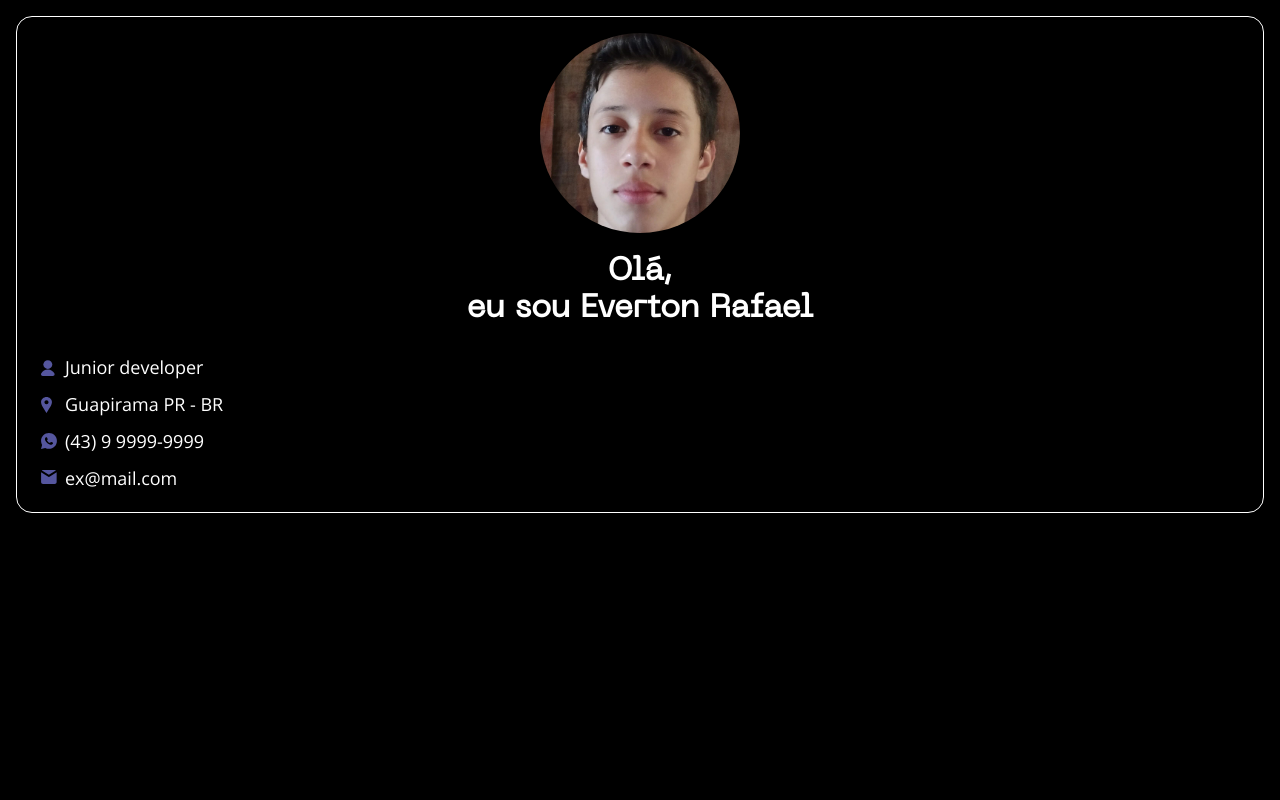
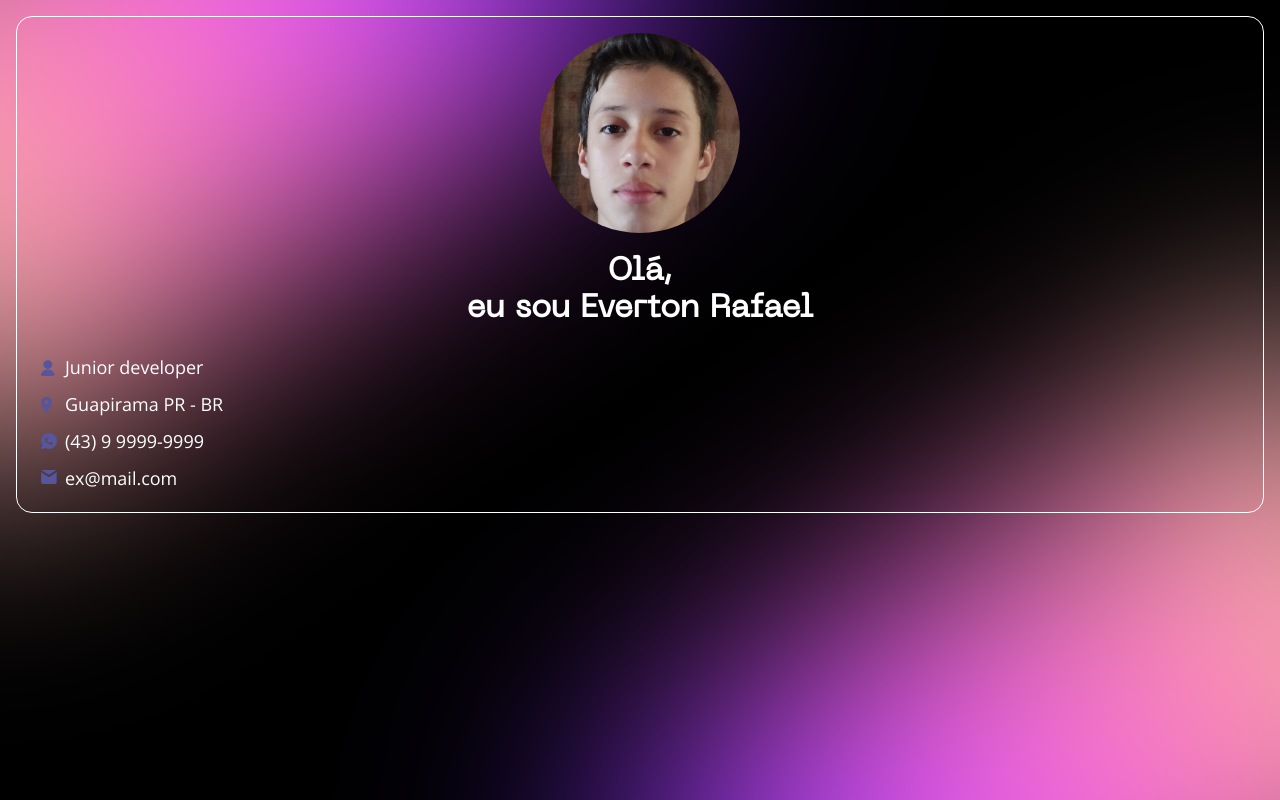
Before and after one commit to evertonrafaelumbelino/curso-javascript, a plain HTML site: page portifolio/index.html in a window 1280 px wide. Drawn offline with nearby package versions, Linux system fonts and the light colour scheme.

Commit message:
atualizei estilos css

```diff
--- a/portifolio/assets/css/global.css
+++ b/portifolio/assets/css/global.css
@@ -19,3 +19,32 @@ body {
     border: 1px solid white;
     border-radius: 1rem;
 }
+
+.main::before {
+    content: '';
+    background-image: url('../img/background.svg');
+    background-repeat: no-repeat;
+    background-size: contain;
+    display: inline-block;
+    width: 140vw;
+    height: 100vh;
+    position: fixed;
+    top: 0;
+    left: 0;
+    z-index: -1;
+}
+
+.main::after {
+    content: '';
+    background-image: url('../img/background.svg');
+    background-repeat: no-repeat;
+    background-size: contain;
+    display: inline-block;
+    width: 140vw;
+    height: 100vh;
+    position: fixed;
+    bottom: 0;
+    right: 0;
+    z-index: -1;
+    rotate: 180deg;
+}
```
Also changed, not shown: portifolio/assets/img/background.svg (added).
